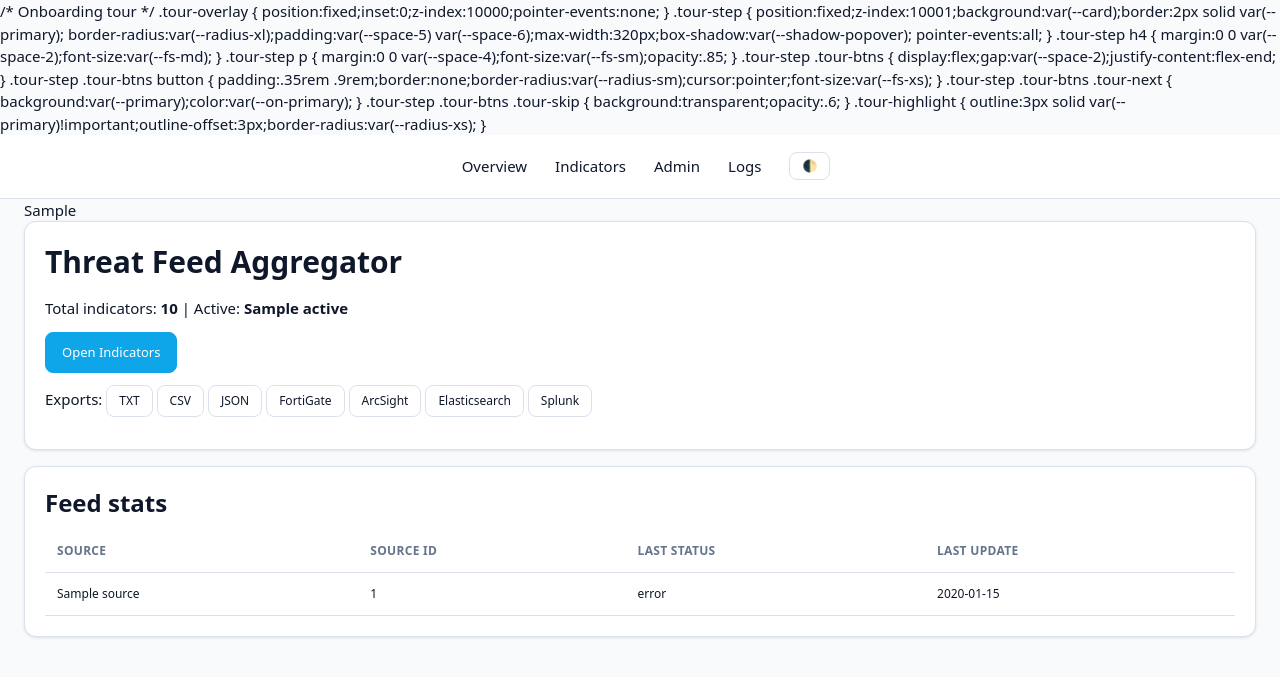
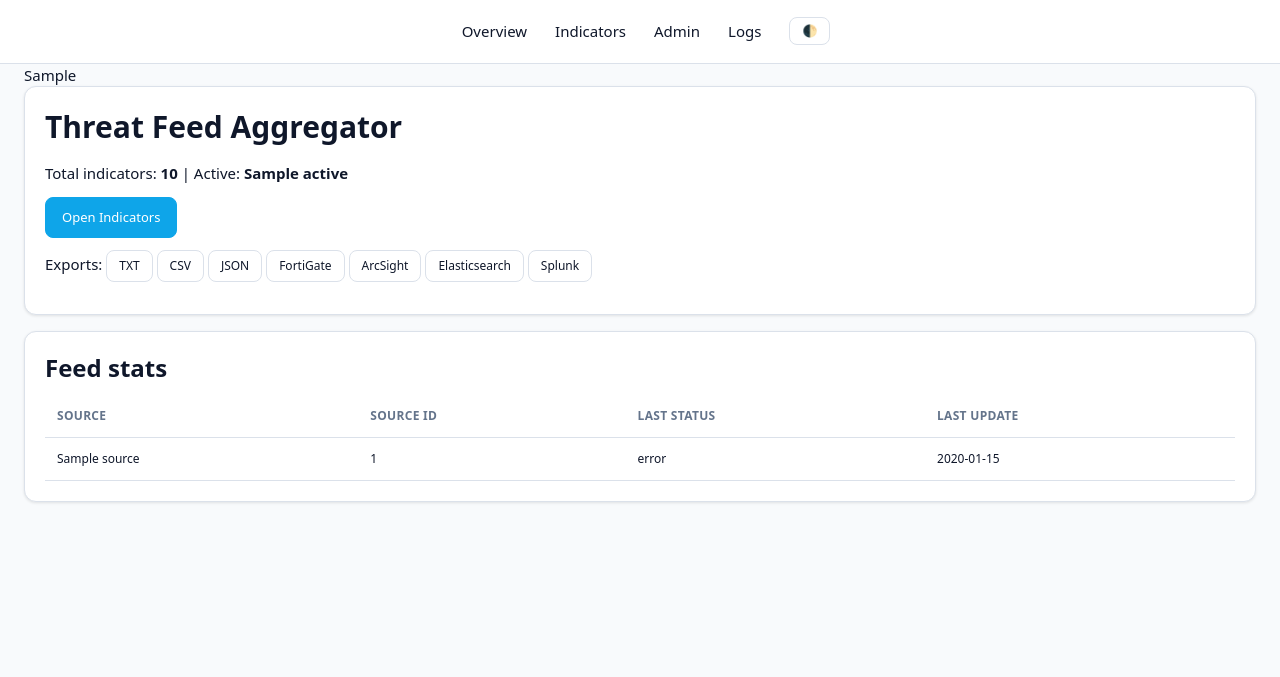
Before and after one commit to mkilijanek/parsedmarc, a Python web app: template app/templates/legacy/index.html in a window 1280 px wide. Shown: the top 677 px of the page. Run offline with Jinja, Linux system fonts and the light colour scheme; the template is opened without the code that fills it: most values are stand-ins (such as "Sample title", 1, 10 or a date in 2020).

Commit message:
fix: remove wrapping style/script tags from extra_css/extra_js blocks (#206)
layout.html extra_css block is inside an existing <style> tag, and
extra_js is inside an existing <script> tag. Child templates must inject
raw CSS/JS without wrapper tags — the surrounding tags are already in
the layout.

Nested </style> from the child closed the outer <style> prematurely,
causing tour CSS and other layout styles to leak as visible text in the
document body. Same issue caused SyntaxError on the indicators page.

```diff
--- a/app/templates/legacy/index.html
+++ b/app/templates/legacy/index.html
@@ -51,9 +51,7 @@
 {% endblock %}
 
 {% block extra_css %}
-<style>
-  {{ startup_loader_style|safe }}
-</style>
+{{ startup_loader_style|safe }}
 {% endblock %}
 
 {% block extra_js %}
--- a/app/templates/legacy/indicators.html
+++ b/app/templates/legacy/indicators.html
@@ -3,7 +3,6 @@
 {% block title %}Indicators{% endblock %}
 
 {% block extra_css %}
-<style>
   .toolbar { display: grid; grid-template-columns: 1fr; gap: .75rem; margin-bottom: 1rem; }
   .filter-summary { position: sticky; top: 0; z-index: 2; padding: .5rem .75rem; border: 1px solid var(--line); border-radius: 10px; background: var(--card); margin-bottom: .75rem; }
   .row { display: flex; gap: .5rem; flex-wrap: wrap; align-items: center; }
@@ -47,7 +46,6 @@
   th[aria-sort="ascending"]::after { content: ' ↑'; }
   th[aria-sort="descending"]::after { content: ' ↓'; }
   {{ startup_loader_style|safe }}
-</style>
 {% endblock %}
 
 {% block content %}
@@ -203,7 +201,6 @@
 {% endblock %}
 
 {% block extra_js %}
-<script>
 (function() {
   const searchBox = document.getElementById('searchBox');
   const dropdown = document.getElementById('autocomplete-list');
@@ -480,5 +477,4 @@
     }
   })();
 })();
-</script>
 {% endblock %}
```
